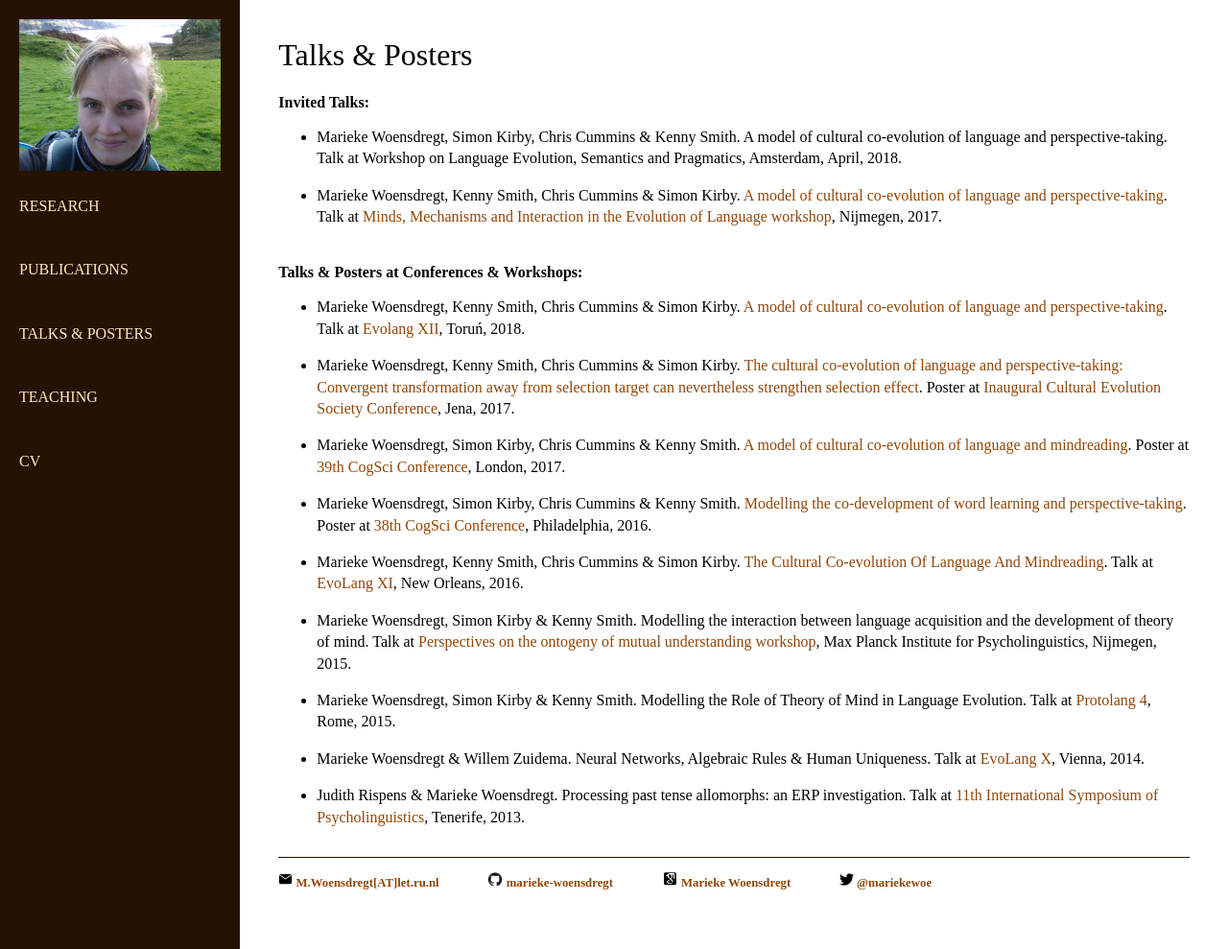
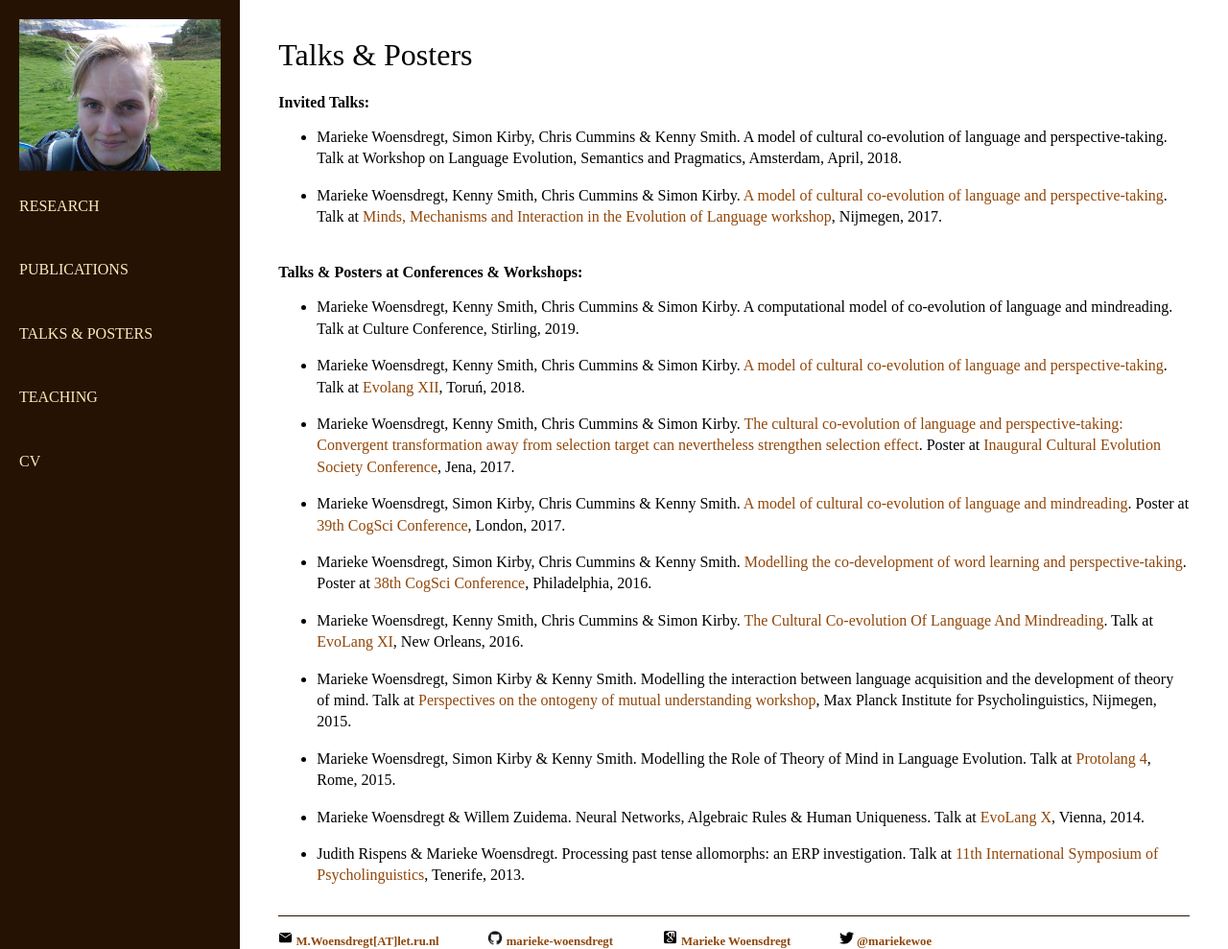
Before and after one commit to marieke-woensdregt/marieke-woensdregt.github.io, a Jekyll site: the page built from talks_n_posters/index.html, in a window 1280 px wide and 989 px high. Shown: the whole window at 96% size. Built offline with Jekyll 4.4.1, drawn with Linux system fonts in a browser that asks for light colours.

Commit message:
Update index.html

```diff
--- a/talks_n_posters/index.html
+++ b/talks_n_posters/index.html
@@ -21,6 +21,9 @@ title: talks_n_posters
 
 		<h3> Talks &amp Posters at Conferences &amp Workshops: </h3>
 		<ul>
+			<li><p> Marieke Woensdregt, Kenny Smith, Chris Cummins &amp; Simon Kirby.
+				A computational model of co-evolution of language and mindreading</a>.
+				Talk at Culture Conference, Stirling, 2019. </p></li>
 			<li><p> Marieke Woensdregt, Kenny Smith, Chris Cummins &amp; Simon Kirby.
 				<a href="http://evolang.org/torun/proceedings/papertemplate.html?p=202">
 				A model of cultural co-evolution of language and perspective-taking</a>.
```
